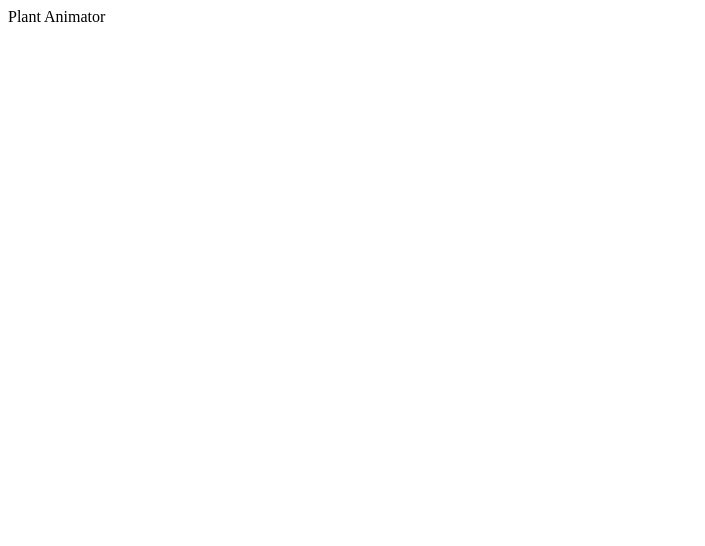
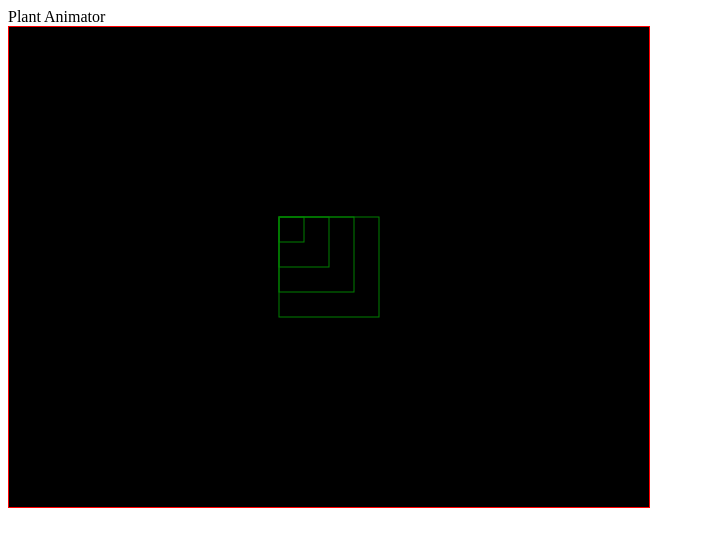
Before and after one commit to netssrmrz/plantanimator, a website: page Plant Animator/public/index.html in a window 1280 px wide. Shown: the whole page, without its empty margins (0-705 px from the left). Drawn offline with Linux system fonts and the light colour scheme.

Commit message:
Render recursively.

```diff
--- a/Plant Animator/public/index.html
+++ b/Plant Animator/public/index.html
@@ -4,10 +4,122 @@
   <head>
     <meta charset="utf-8" />
     <title>Plant Animator</title>
+    <style>
+      #canvas
+      {
+        border: solid 1px #f00;
+      }
+      </style>
+    <script>
+      window.onload = Main;
+
+      class Plant
+      {
+        constructor()
+        {
+          this.maturity = 0;
+        }
+
+        Animate()
+        {
+          Plant_Animate.plant = this;
+          Plant_Animate();
+        }
+
+        Next_Frame()
+        {
+          let res = false;
+
+          this.canvas_ctx.clearRect(0, 0, this.canvas_ctx.canvas.width, this.canvas_ctx.canvas.height);
+          this.Render_All();
+
+          if (this.maturity < 1)
+          {
+            this.Grow();
+
+            res = true;
+          }
+
+          return res;
+        }
+
+        Grow()
+        {
+          this.maturity += this.maturity_rate;
+          if (this.maturity > 1)
+            this.maturity = 1;
+
+          if (this.branches)
+            for (var c = 0; c < this.branches.length; c++)
+              this.branches[c].Grow();
+        }
+
+        Render_All()
+        {
+          this.Render();
+          if (this.branches)
+            for (var c = 0; c < this.branches.length; c++)
+              this.branches[c].Render_All();
+        }
+
+        Render()
+        {
+          const size = 100 * this.maturity;
+          const x1 = this.x - size * 0.5;
+          const y1 = this.y - size * 0.5;
+          this.canvas_ctx.strokeRect(x1, y1, size, size);
+
+          if (this.Equal(this.maturity, 0.25) && this.branch_level > 0)
+          {
+            const plant = new Plant();
+            plant.x = x1;
+            plant.y = y1;
+            plant.angle = 0;
+            plant.maturity_rate = 0.01;
+            plant.branch_level = this.branch_level - 1;
+            plant.canvas_ctx = this.canvas_ctx;
+            if (!this.branches)
+              this.branches = [];
+            this.branches.push(plant);
+          }
+        }
+
+        Equal(a, b)
+        {
+          return Math.abs(a - b) <= Number.EPSILON;
+        }
+      }
+
+      function Plant_Animate()
+      {
+        if (Plant_Animate.plant.Next_Frame())
+          window.requestAnimationFrame(Plant_Animate);
+      };
+
+      function Main()
+      {
+        let plant, canvas, canvas_ctx;
+
+        canvas = document.getElementById("canvas");
+        canvas_ctx = canvas.getContext("2d", { alpha: false });
+        canvas_ctx.fillStyle = "green";
+        canvas_ctx.strokeStyle = "green";
+
+        plant = new Plant();
+        plant.x = 320;
+        plant.y = 240;
+        plant.angle = 0;
+        plant.maturity_rate = 0.01;
+        plant.branch_level = 4;
+        plant.canvas_ctx = canvas_ctx;
+        plant.Animate();
+      }
+      </script>
     </head>
 
   <body>
-    Plant Animator
+    <div>Plant Animator</div>
+    <canvas id="canvas" width="640" height="480"></canvas>
     </body>
 
   </html>
```
